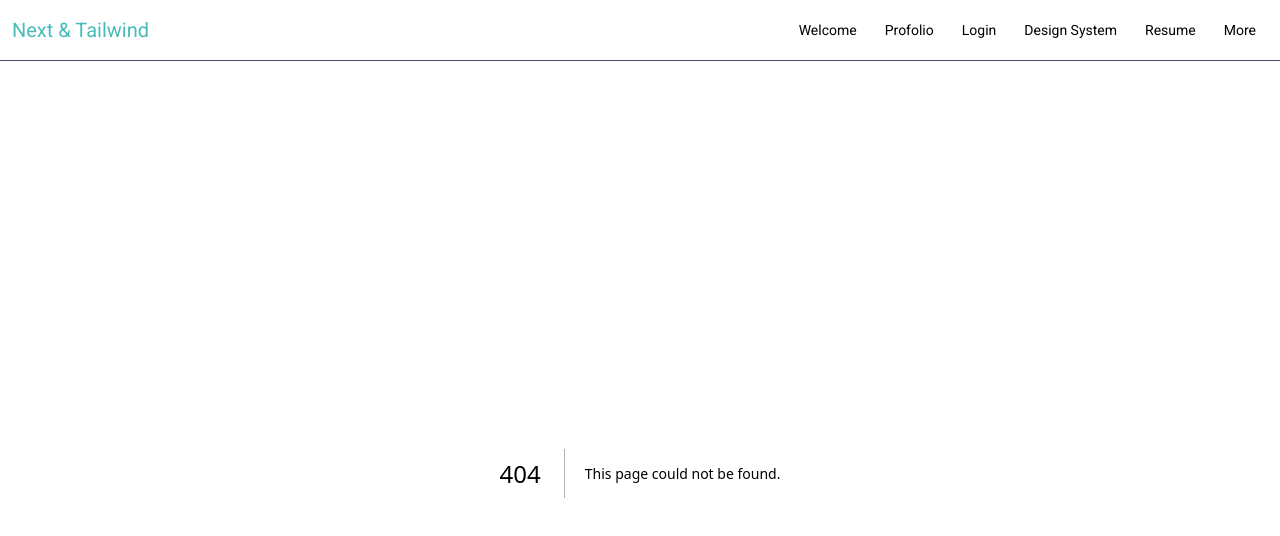
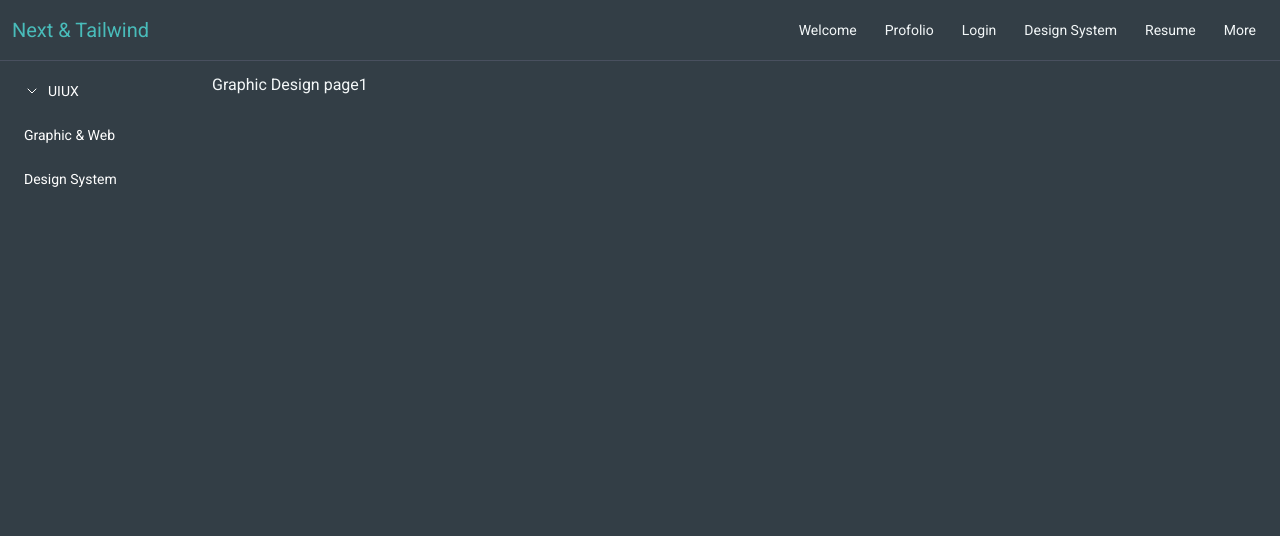
Before and after one commit to weimeihsu/next-tsx-tailwind, a Next.js app: page /profolio/1 in a window 1280 px wide. Before the commit this address had no page. Shown: the top 536 px of the page. Built offline with nearby package versions, Linux system fonts and the light colour scheme.

Commit message:
nested page start

```diff
--- /dev/null
+++ b/app/profolio/[graphic]/page.tsx
@@ -0,0 +1,8 @@
+const GraphicDesign = ({ params }) => {
+    const graphic = params.graphic
+    return (
+        <>Graphic Design page{graphic}</>
+     );
+}
+
+export default GraphicDesign;
--- /dev/null
+++ b/app/profolio/layout.tsx
@@ -0,0 +1,14 @@
+import SideMenu from "./component/SideMenu";
+const ProfolioLayout = ({children}:{
+    children: React.ReactNode
+}) => {
+    return (
+    <div className="flex gap-2">
+        <div className="w-48">
+            <SideMenu/>
+        </div>
+        <main>{children}</main>
+    </div> );
+}
+
+export default ProfolioLayout;
--- a/next.config.mjs
+++ b/next.config.mjs
@@ -3,7 +3,7 @@ const nextConfig = {
     eslint: {
         ignoreDuringBuilds: true,
     },
-    output: 'export',
+    output: 'standalone',
     images: {
         unoptimized: true,
         remotePatterns: [
```
